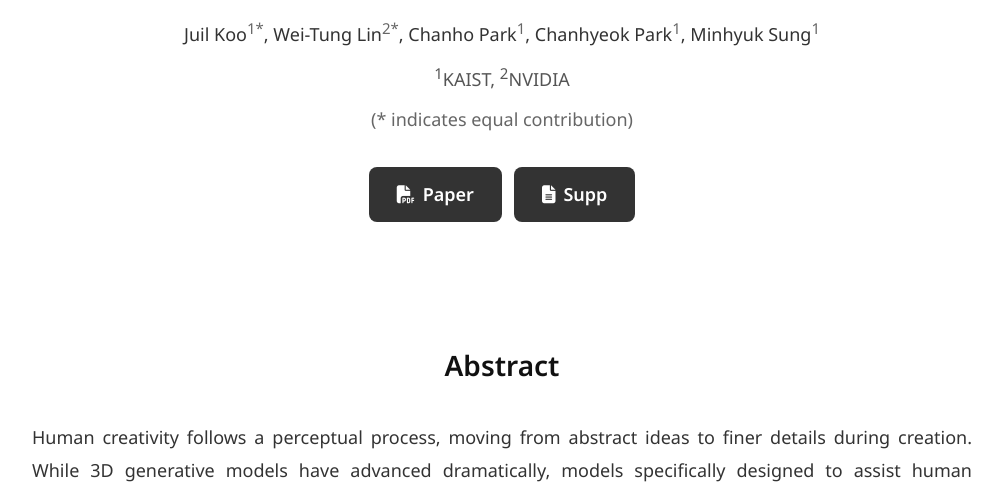
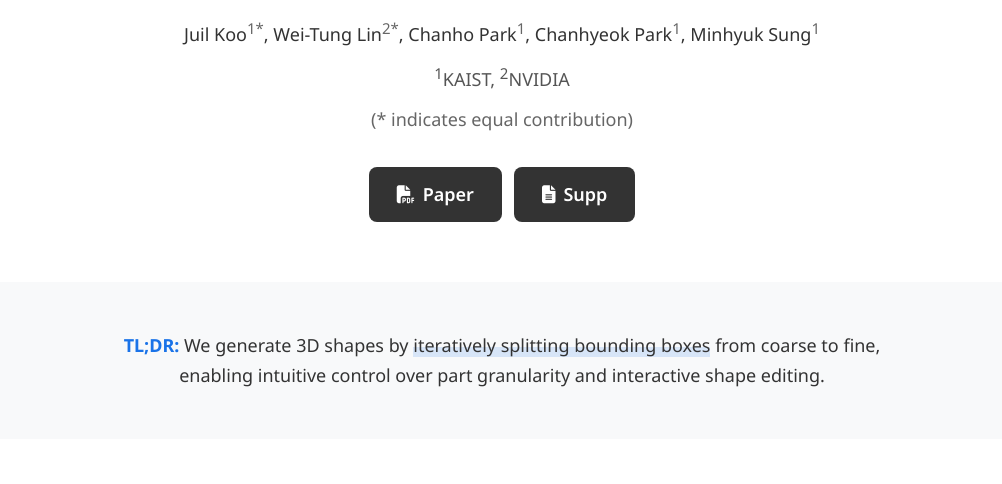
Before and after one commit to boxsplitgen/boxsplitgen.github.io, a plain HTML site: page index.html in a window 1280 px wide. Shown: the part 318-802 px from the top of the page, without its empty margins (138-1140 px from the left). Drawn offline with Linux system fonts and the light colour scheme.

Commit message:
Add tldr

```diff
--- a/index.html
+++ b/index.html
@@ -41,6 +41,16 @@
             </div>
         </div>
     </header>
+
+    <!-- TL;DR -->
+    <section class="tldr-section">
+        <div class="container">
+            <p class="tldr">
+                <strong>TL;DR:</strong> We generate 3D shapes by <em>iteratively splitting bounding boxes</em> from coarse to fine,
+                enabling intuitive control over part granularity and interactive shape editing.
+            </p>
+        </div>
+    </section>
 
     <!-- Abstract -->
     <section class="abstract">
--- a/style.css
+++ b/style.css
@@ -121,6 +121,30 @@ a:hover {
 
 .btn i {
     font-size: 18px;                /* Regular size */
+}
+
+/* ===== TL;DR ===== */
+.tldr-section {
+    padding: 48px 0;
+    background: #f8f9fa;
+}
+
+.tldr {
+    font-size: 18px;                /* Regular size */
+    text-align: center;
+    max-width: 800px;
+    margin: 0 auto;
+    line-height: 1.7;
+    color: #333;
+}
+
+.tldr strong {
+    color: #1a73e8;
+}
+
+.tldr em {
+    font-style: normal;
+    background: linear-gradient(180deg, transparent 60%, rgba(26, 115, 232, 0.15) 60%);
 }
 
 /* ===== Section Titles ===== */
```
